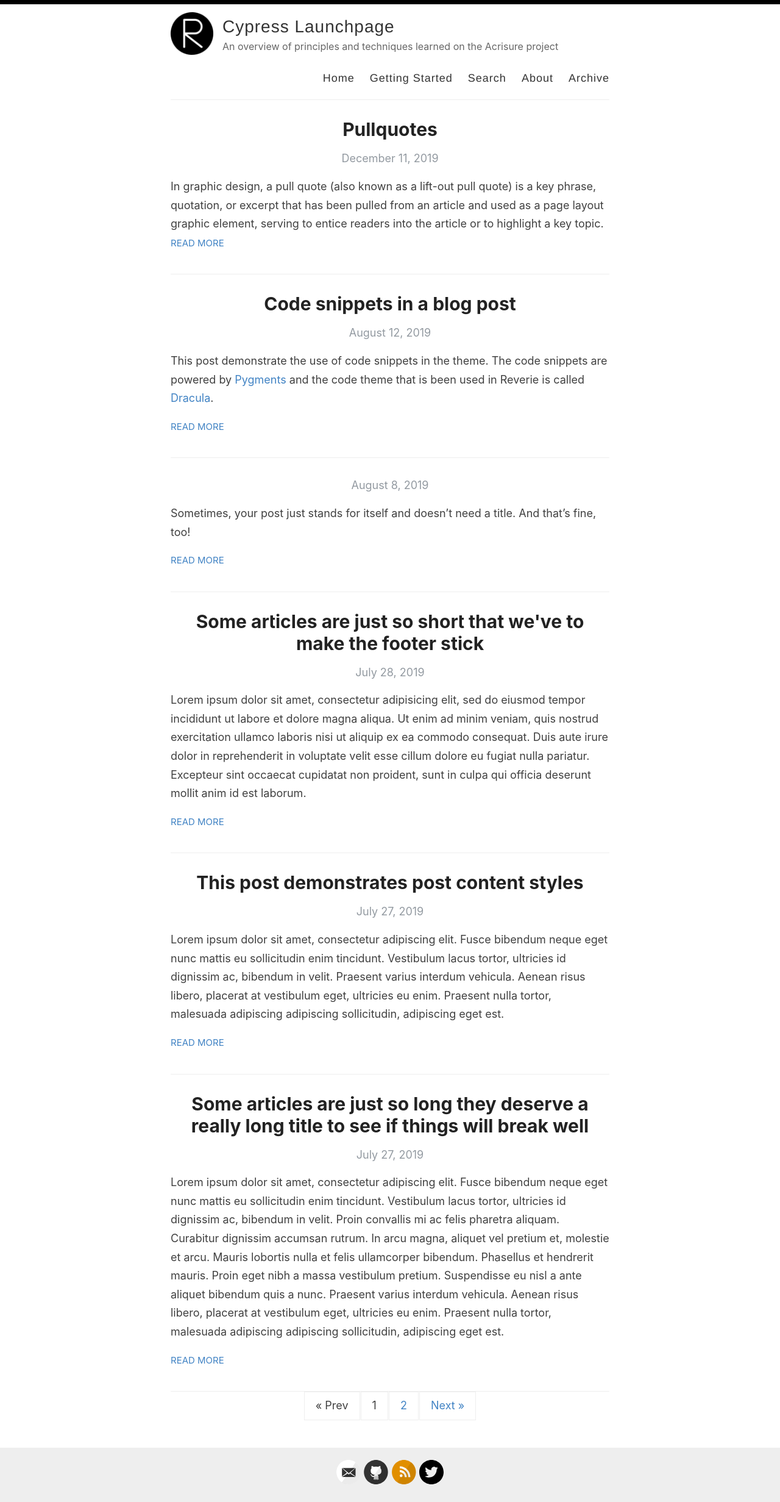
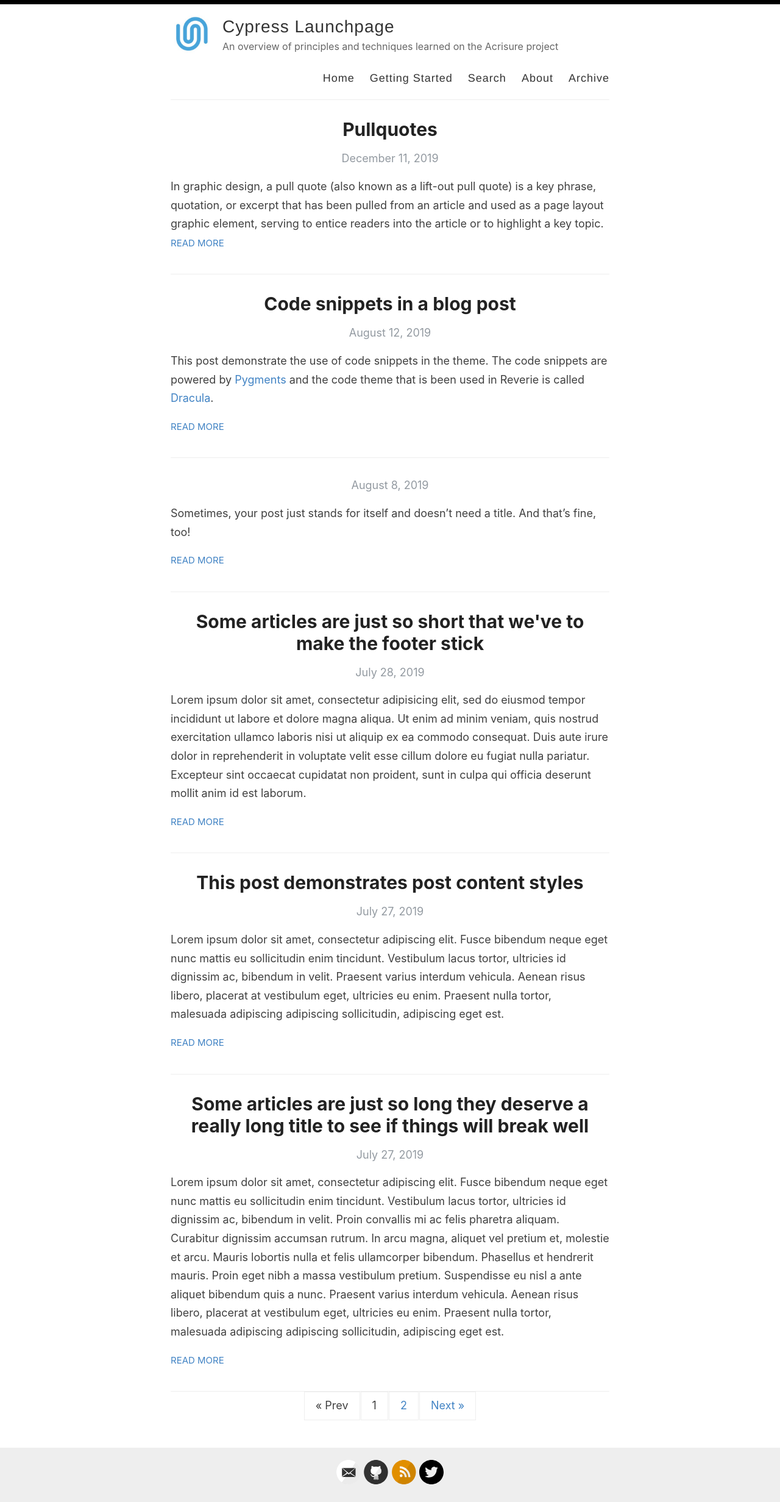
Before and after one commit to austin-ultratesting/austin-ultratesting.github.io, a Jekyll site: the page built from index.html, in a window 1280 px wide. Shown: the whole page at 61% size. Built offline with Jekyll 4.4.1, drawn with Linux system fonts in a browser that asks for light colours; the list of posts is cut into pages by our own code.

Commit message:
Update _config.yml

```diff
--- a/_config.yml
+++ b/_config.yml
@@ -15,7 +15,7 @@ original-reverie-author: Amit Merchant
 description: An overview of principles and techniques learned on the Acrisure project
 
 # URL of your avatar or profile pic (you could use your GitHub profile pic)
-avatar: /images/reverie.png
+avatar: /images/ultranauts_logo.jfif
 
 #
 # Flags below are optional
```
